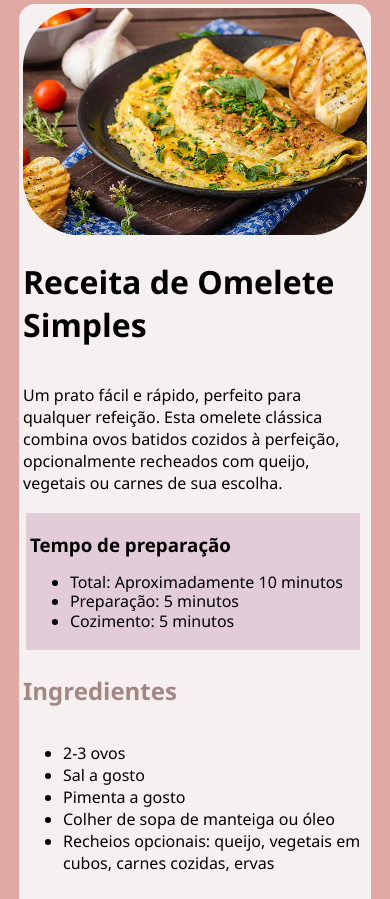
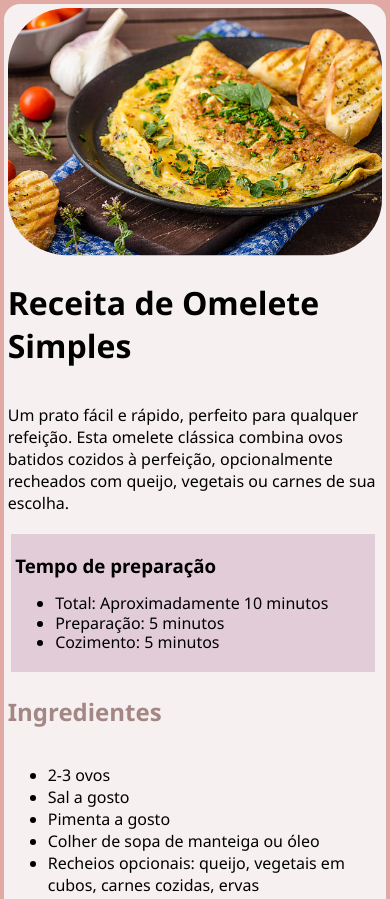
Before and after one commit to Camile-Almeida/projeto-site-de-receita, a plain HTML site: page index.html in a window 390 px wide. Shown: the top 899 px of the page. Drawn offline with Linux system fonts and the light colour scheme.

Commit message:
responsivo
responsivo

```diff
--- a/index.html
+++ b/index.html
@@ -11,7 +11,8 @@
         background-color: rgb(224, 169, 163);
     }
     .container{
-        width:90%;
+        max-width:800px;
+        min-width: 300px;
         background-color: rgb(247, 240, 240);
         margin:auto;
         border-radius: 16px;
@@ -30,6 +31,9 @@
     }
     h2{
         color: rgb(163, 135, 132);
+    }
+    h1{
+        justify-content: center;
     }
     .imagem {
         display: flex;
@@ -120,7 +124,7 @@
             <td>22g</td>
             </tr>
         </tbody>
-</table>
-    </div>
+    </table>
+</div>
 </body>
 </html>
```
